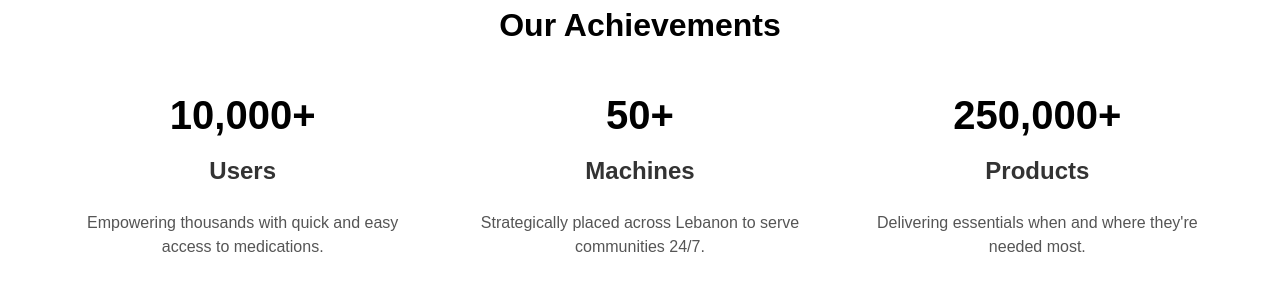
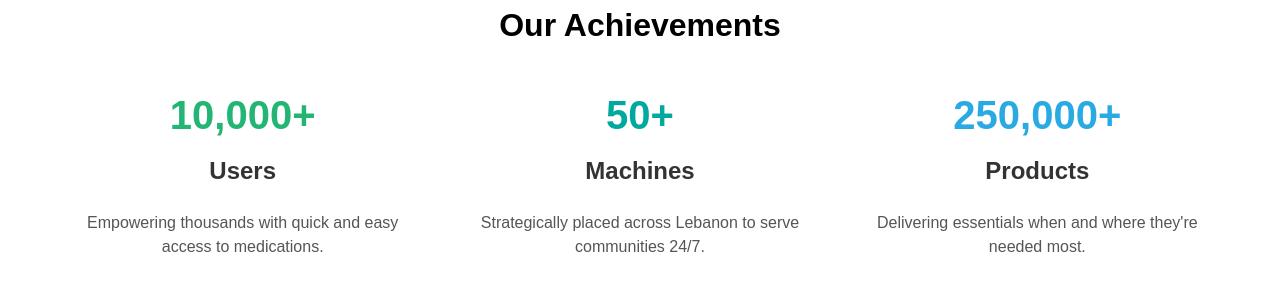
Before and after one commit to jeanpierrenashef/PharmaVend-web, a React (Create React App) app: page / in a window 1280 px wide. Shown: the top 300 px of the page. Built offline with nearby package versions, Linux system fonts and the light colour scheme.

Commit message:
Adjusting the colors to display

```diff
--- a/src/components/Achievements/Achievements.css
+++ b/src/components/Achievements/Achievements.css
@@ -29,8 +29,7 @@
 
   .achievement h3 {
     font-size: 2.5rem;
-    font-weight: bold;
-    color: black;
+    font-weight: 700;
     padding-bottom: 5px;
   }
 
--- a/src/components/Achievements/Achievements.jsx
+++ b/src/components/Achievements/Achievements.jsx
@@ -41,16 +41,19 @@ return (
                 number={10000}
                 title="Users"
                 description="Empowering thousands with quick and easy access to medications."
+                color="#23B574"
             />
             <Achievement
                 number={50}
                 title="Machines"
                 description="Strategically placed across Lebanon to serve communities 24/7."
+                color="#00A99E"
             />
             <Achievement
                 number={250000}
                 title="Products"
                 description="Delivering essentials when and where they're needed most."
+                color="#29AAE3"
             />
         </div>
     </section>
```
